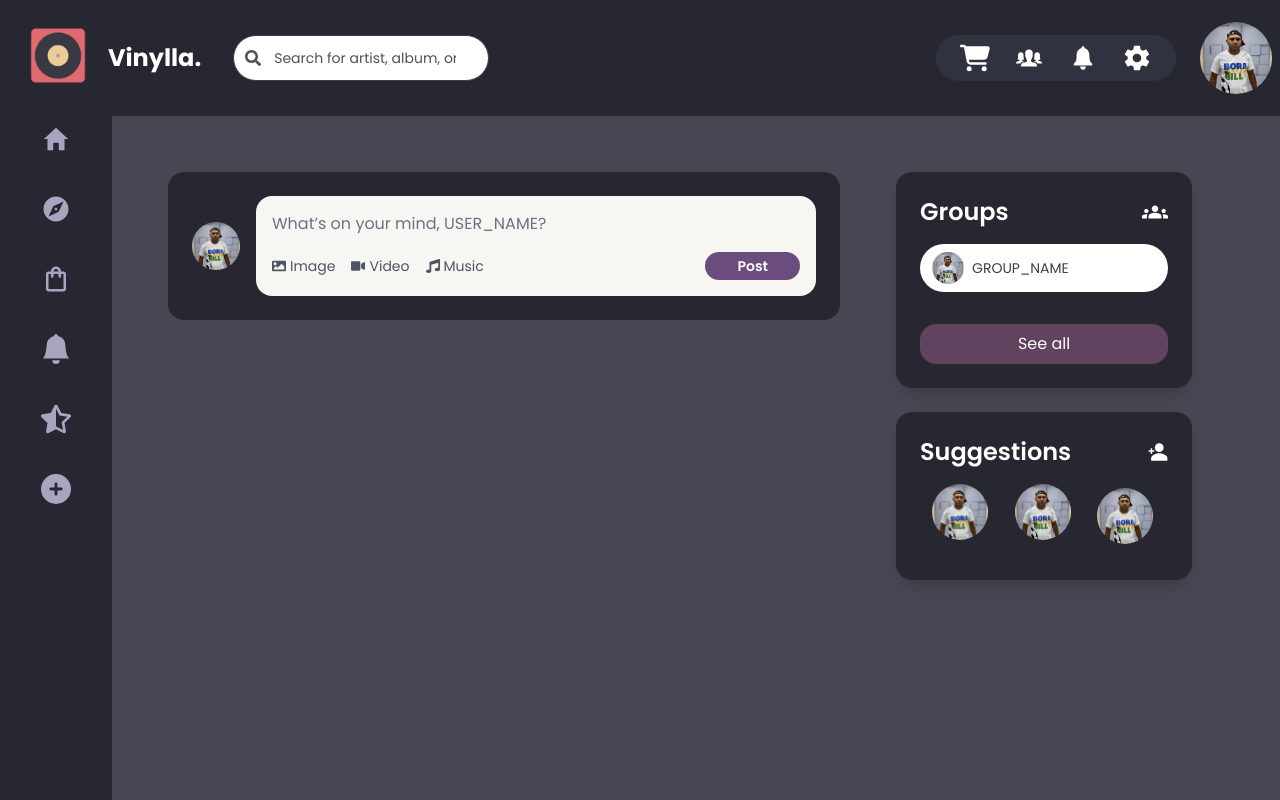
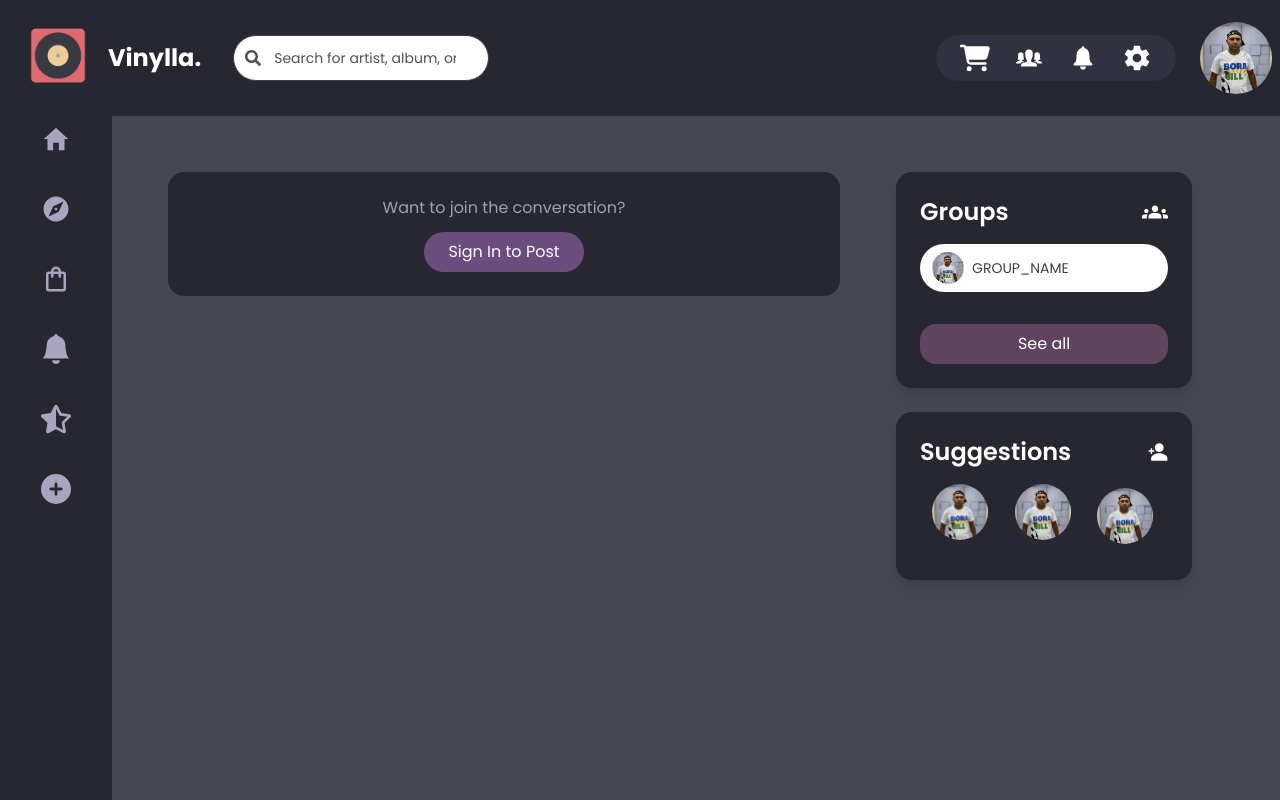
Before and after one commit to camila-vieirao/vinylla, a React (Vite) app in the folder frontend/: page /feed in a window 1280 px wide. Built offline with nearby package versions, Linux system fonts and the light colour scheme.

Commit message:
feat: integrate user data and auth logic in feed component

```diff
--- a/frontend/src/pages/Feed/Feed.tsx
+++ b/frontend/src/pages/Feed/Feed.tsx
@@ -2,13 +2,37 @@ import { FaImage, FaVideo, FaMusic } from "react-icons/fa";
 import avatar from "../../assets/borabill_avatar.jpeg";
 import { MdGroups } from "react-icons/md";
 import { IoPersonAddSharp } from "react-icons/io5";
+import { useEffect, useState } from "react";
+import api from "../../services/api/api";
 
 const Feed: React.FC = () => {
+  const [user, setUser] = useState<any>(null);
+
+  useEffect(() => {
+    async function fetchUser() {
+      try {
+        const token = localStorage.getItem("token");
+        if (!token) return;
+
+        const res = await api.get("/api/users/me", {
+          headers: { Authorization: `Bearer ${token}` },
+        });
+        setUser(res.data);
+      } catch (err) {
+        console.error("Failed to fetch user:", err);
+        setUser(null);
+      }
+    }
+
+    fetchUser();
+  }, []);
+
   return (
     <div>
       <div className="p-14 ml-[112px] flex gap-8">
         <div className="flex flex-col items-start flex-1">
-          <div className="bg-[#262730] max-w-2xl w-full p-6 rounded-2xl">
+          {user && (
+            <div className="bg-[#262730] max-w-2xl w-full p-6 rounded-2xl mb-6">
               <div className="flex items-center gap-4">
                 <button
                   type="button"
@@ -16,7 +40,11 @@ const Feed: React.FC = () => {
                 >
                   <img
                     className="w-12 h-12 rounded-full object-cover object-center"
-                  src={avatar}
+                    src={
+                      user.profilePicture
+                        ? `http://localhost:3000/uploads/profile/${user.profilePicture}`
+                        : avatar
+                    }
                     alt="user photo"
                   />
                 </button>
@@ -25,7 +53,7 @@ const Feed: React.FC = () => {
                   <input
                     type="text"
                     className="w-full bg-transparent outline-none text-gray-800 placeholder-gray-500"
-                  placeholder="What’s on your mind, USER_NAME?"
+                    placeholder={`What's on your mind, ${user.name}?`}
                   />
 
                   <div className="flex items-center justify-between text-sm">
@@ -40,12 +68,31 @@ const Feed: React.FC = () => {
                         <FaMusic /> Music
                       </button>
                     </div>
-                  <button className="bg-[#6a4c7d] font-semibold cursor-pointer text-white px-8 py-1  rounded-full hover:bg-[#5a3f6b] transition">
+                    <button className="bg-[#6a4c7d] font-semibold cursor-pointer text-white px-8 py-1 rounded-full hover:bg-[#5a3f6b] transition">
                       Post
                     </button>
                   </div>
                 </div>
               </div>
+            </div>
+          )}
+
+          <div className="w-full max-w-2xl space-y-6">
+            {!user && (
+              <div className="bg-[#262730] rounded-2xl p-6 text-center">
+                <p className="text-gray-400 mb-3">
+                  Want to join the conversation?
+                </p>
+                <button
+                  className="cursor-pointer bg-[#6a4c7d] text-white px-6 py-2 rounded-full hover:bg-[#5a3f6b] transition"
+                  onClick={() => {
+                    window.location.href = "/login";
+                  }}
+                >
+                  Sign In to Post
+                </button>
+              </div>
+            )}
           </div>
         </div>
 
@@ -86,21 +133,21 @@ const Feed: React.FC = () => {
                   <img
                     className="w-14 h-14 rounded-full object-cover object-center cursor-pointer hover:scale-108 duration-400"
                     src={avatar}
-                    alt="group avatar"
+                    alt="suggestion avatar"
                   />
                 </li>
                 <li className="flex items-center text-neutral-700 ps-3 p-2 w-full rounded-3xl">
                   <img
                     className="w-14 h-14 rounded-full object-cover object-center cursor-pointer hover:scale-108 duration-400"
                     src={avatar}
-                    alt="group avatar"
+                    alt="suggestion avatar"
                   />
                 </li>
                 <li className="flex items-center text-neutral-700 ps-3 p-2 w-full rounded-3xl">
                   <img
                     className="w-14 h-14 rounded-full object-cover object-center cursor-pointer hover:scale-108 duration-400"
                     src={avatar}
-                    alt="group avatar"
+                    alt="suggestion avatar"
                   />
                 </li>
               </ul>
```
Lines whose indentation alone changed are shown as unchanged.
